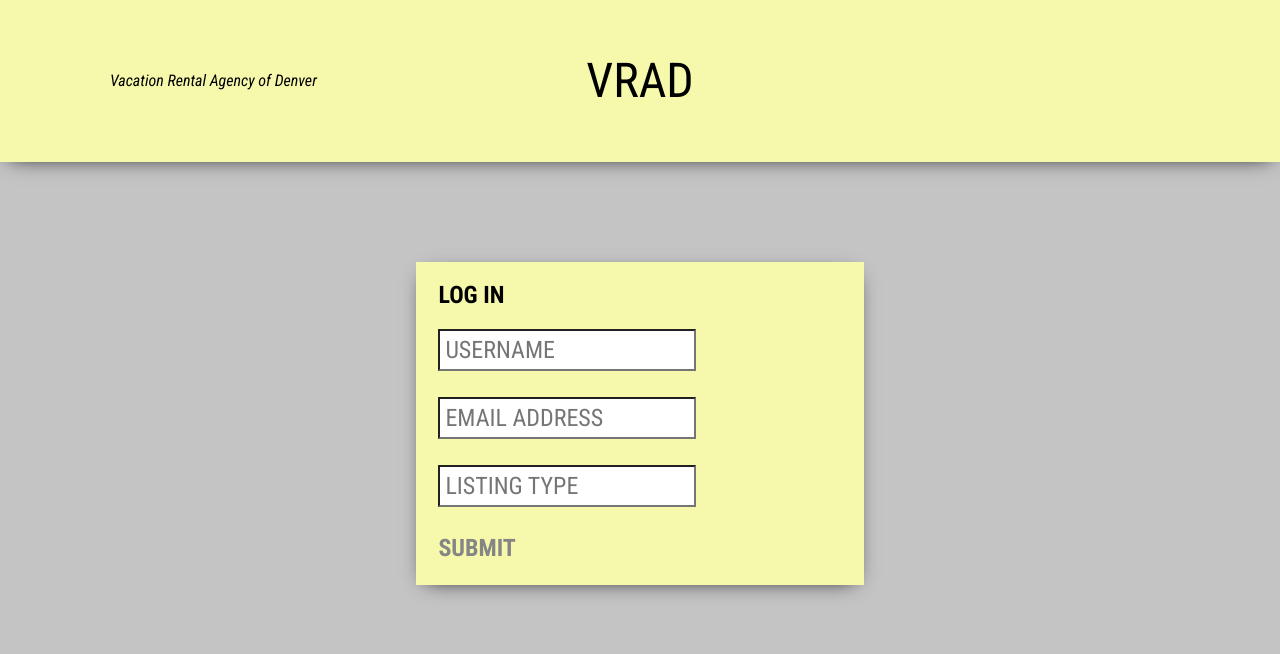
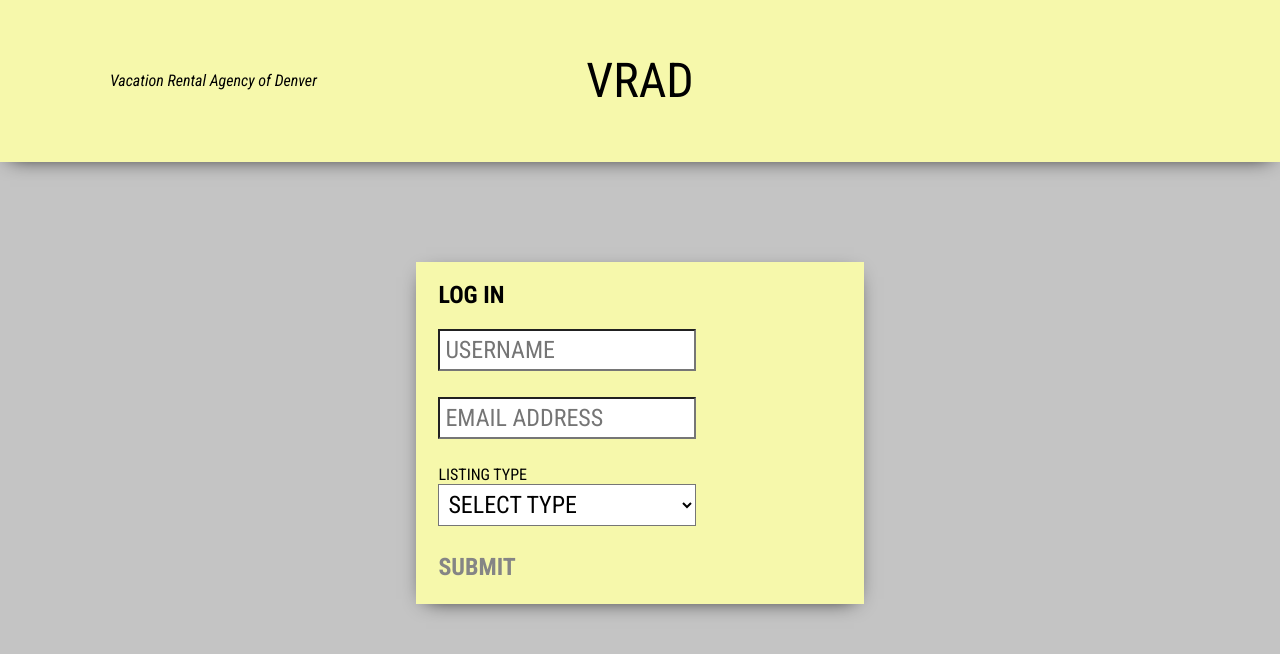
Before and after one commit to megan-venetianer/VRAD, a React (Create React App) app: page / in a window 1280 px wide. Shown: the top 654 px of the page. Built offline with nearby package versions, Linux system fonts and the light colour scheme; no server answers.

Commit message:
Added dropdown to login page

```diff
--- a/src/components/App/App.js
+++ b/src/components/App/App.js
@@ -63,10 +63,7 @@ class App extends Component {
       />
       <Route path="/areas/:id" render={(props) => {
         const { match } = props;
-        console.log(props)
         const { params } = match;
-        console.log(params)
-        console.log(match)
         return <Listings {...props}
         listId = {parseInt(params.id)}
         tripType={this.state.userInfo.tripType}
--- a/src/components/Login/Login.js
+++ b/src/components/Login/Login.js
@@ -48,14 +48,25 @@ class Login extends Component {
                    onChange={this.updateState}>
             </input>
           </label>
-          <label for="listing type">
-            <input type="text"
+          <label for="listing type">Listing Type</label>
+            <select
+              id="tripType"
+              name="tripType"
+              className="user-input"
+              placeholder="select one"
+              onChange={this.updateState}>
+              <option value="select">Select Type</option>
+              <option value="vacation">Vacation</option>
+              <option value="business">Business</option>
+              <option value="other">Other</option>
+            </select>
+              {/*<input type="text"
                    id="tripType"
                    placeholder="listing type"
                    className="user-input"
                    onChange={this.updateState}>
-            </input>
-          </label>
+            </input>*/}
+          {/*</label>*/}
 
           <button onClick={this.preventReload} disabled={this.state.isButtonDisabled}>
           <Link to="/areas" className="noStyle" disabled={this.state.isButtonDisabled}>
```
